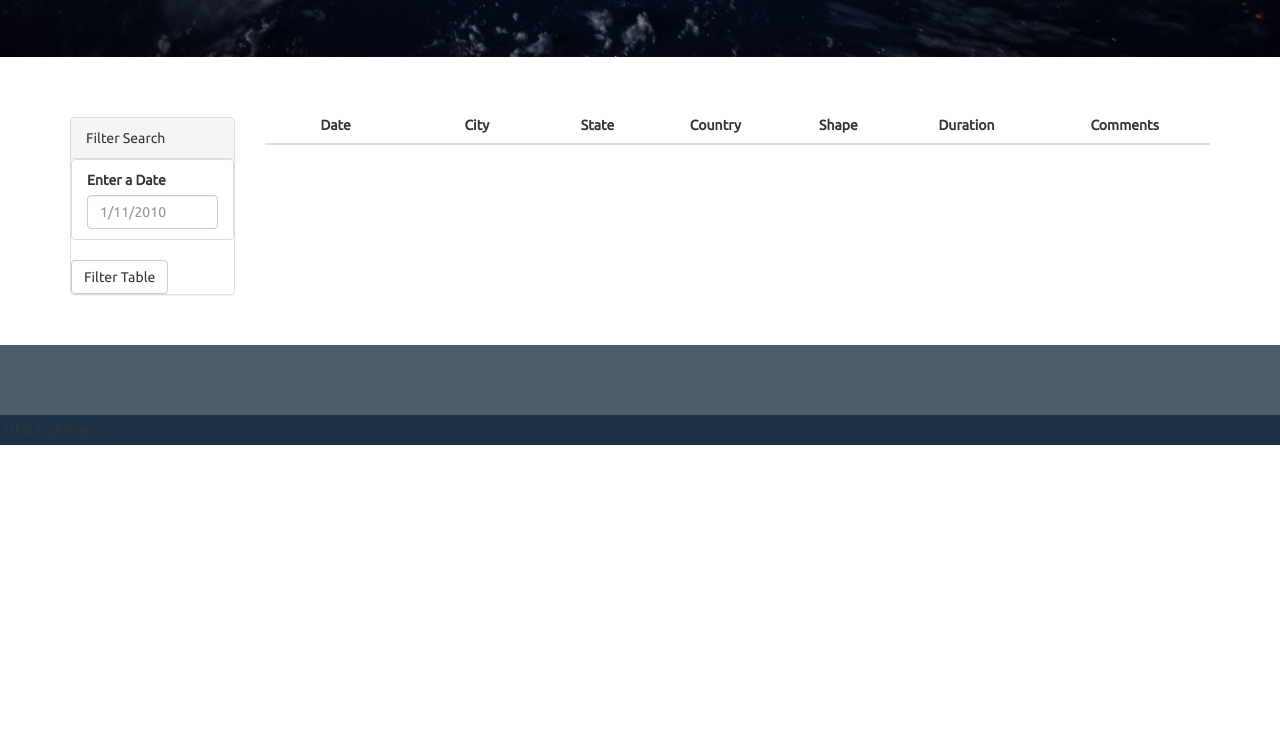
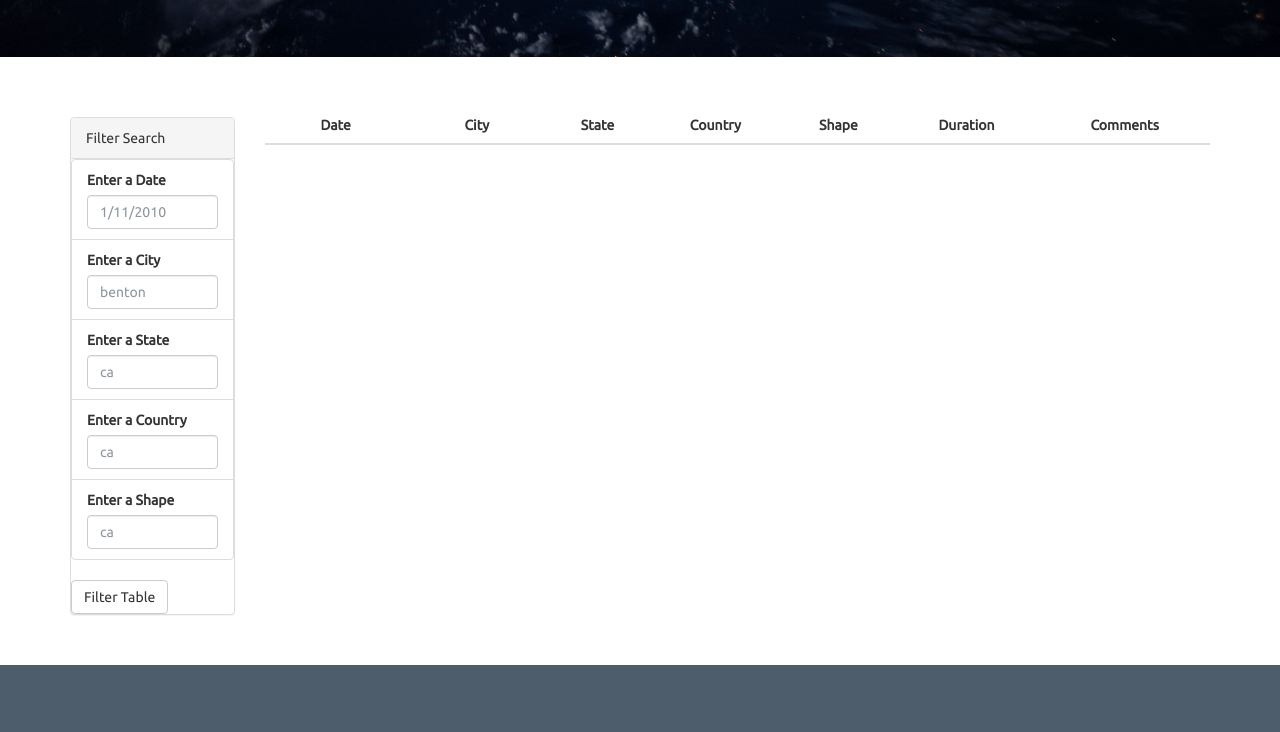
Before and after one commit to tawnynichols/javascript-challenge, a plain HTML site: page UFO-level-1/index.html in a window 1280 px wide. Shown: the part 555-1287 px from the top of the page. Before the commit the page ends 1000 px from the top, so only its background shows below. Drawn offline with nearby package versions, Linux system fonts and the light colour scheme.

Commit message:
updated html for multiple input tags and/or select dropdowns

```diff
--- a/UFO-level-1/index.html
+++ b/UFO-level-1/index.html
@@ -39,6 +39,22 @@
                         <label for="date">Enter a Date</label>
                         <input class="form-control" id="datetime" type="text" placeholder="1/11/2010">
                       </li>
+                      <li class="filter list-group-item">
+                        <label for="city">Enter a City</label>
+                        <input class="form-control" id="city" type="text" placeholder="benton">
+                      </li>
+                      <li class="filter list-group-item">
+                        <label for="state">Enter a State</label>
+                        <input class="form-control" id="state" type="text" placeholder="ca">
+                      </li>
+                      <li class="filter list-group-item">
+                        <label for="country">Enter a Country</label>
+                        <input class="form-control" id="country" type="text" placeholder="ca">
+                      </li>
+                      <li class="filter list-group-item">
+                        <label for="shape">Enter a Shape</label>
+                        <input class="form-control" id="shape" type="text" placeholder="ca">
+                      </li>
                     </ul>
                   </div>
                   <button id="filter-btn" type="button" class="btn btn-default">Filter Table</button>
```
